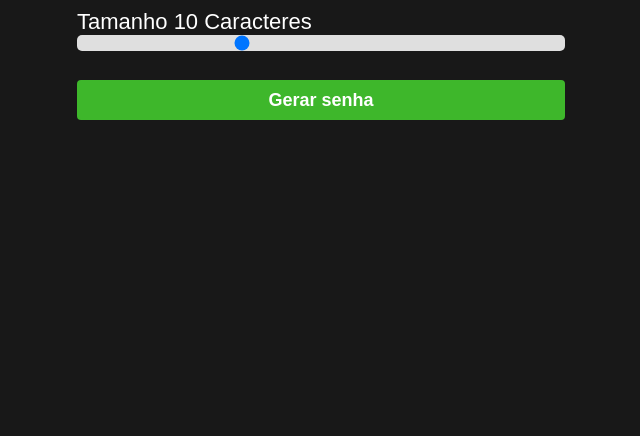
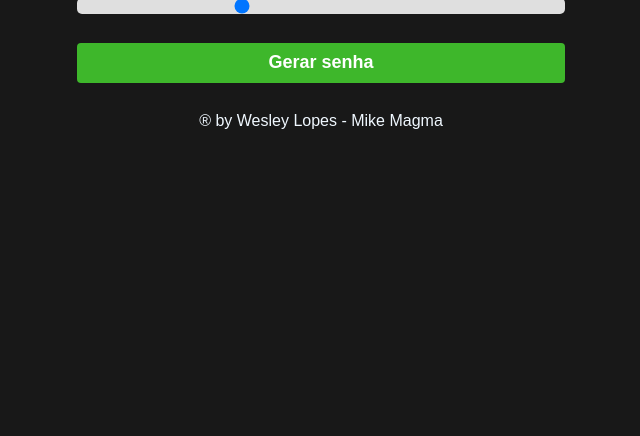
Before and after one commit to Wesley-Lopes34/Gerador-de-senhas, a plain HTML site: page index.html in a window 1280 px wide. Shown: the part 364-800 px from the top of the page, without its empty margins (319-959 px from the left). Drawn offline with Linux system fonts and the light colour scheme.

Commit message:
brigando com o footer

```diff
--- a/index.html
+++ b/index.html
@@ -25,7 +25,9 @@
 
 
 
-
+<footer>
+    &reg; by Wesley Lopes - Mike Magma
+</footer>
     <script src="script.js"></script>
 </body>
 </html>
--- a/style.css
+++ b/style.css
@@ -102,3 +102,10 @@ body{
     bottom: 50px;
     opacity: 1;
 }
+
+footer {
+    position: relative;
+
+    text-align: center;
+    line-height: 75px;
+}
```
